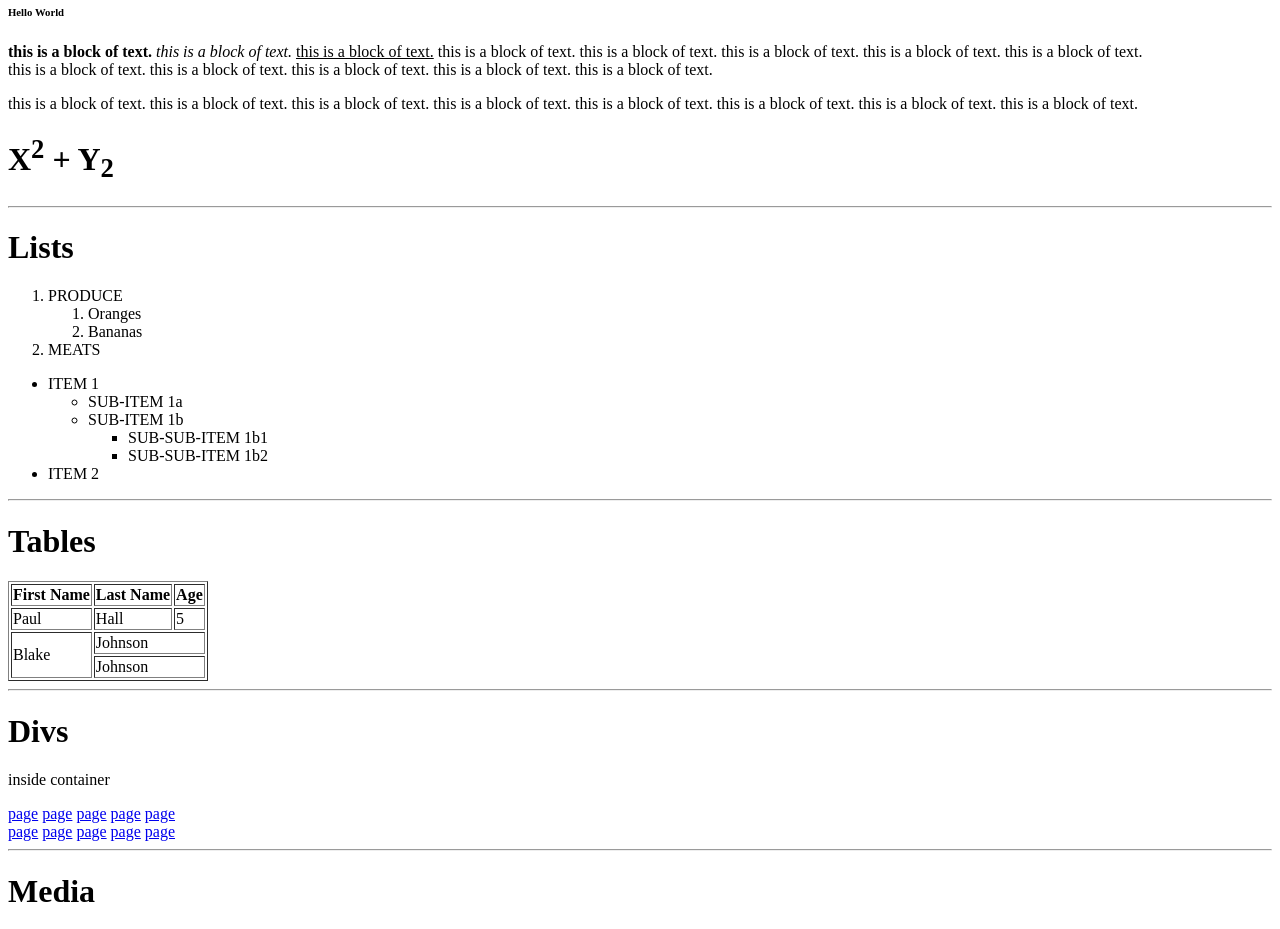
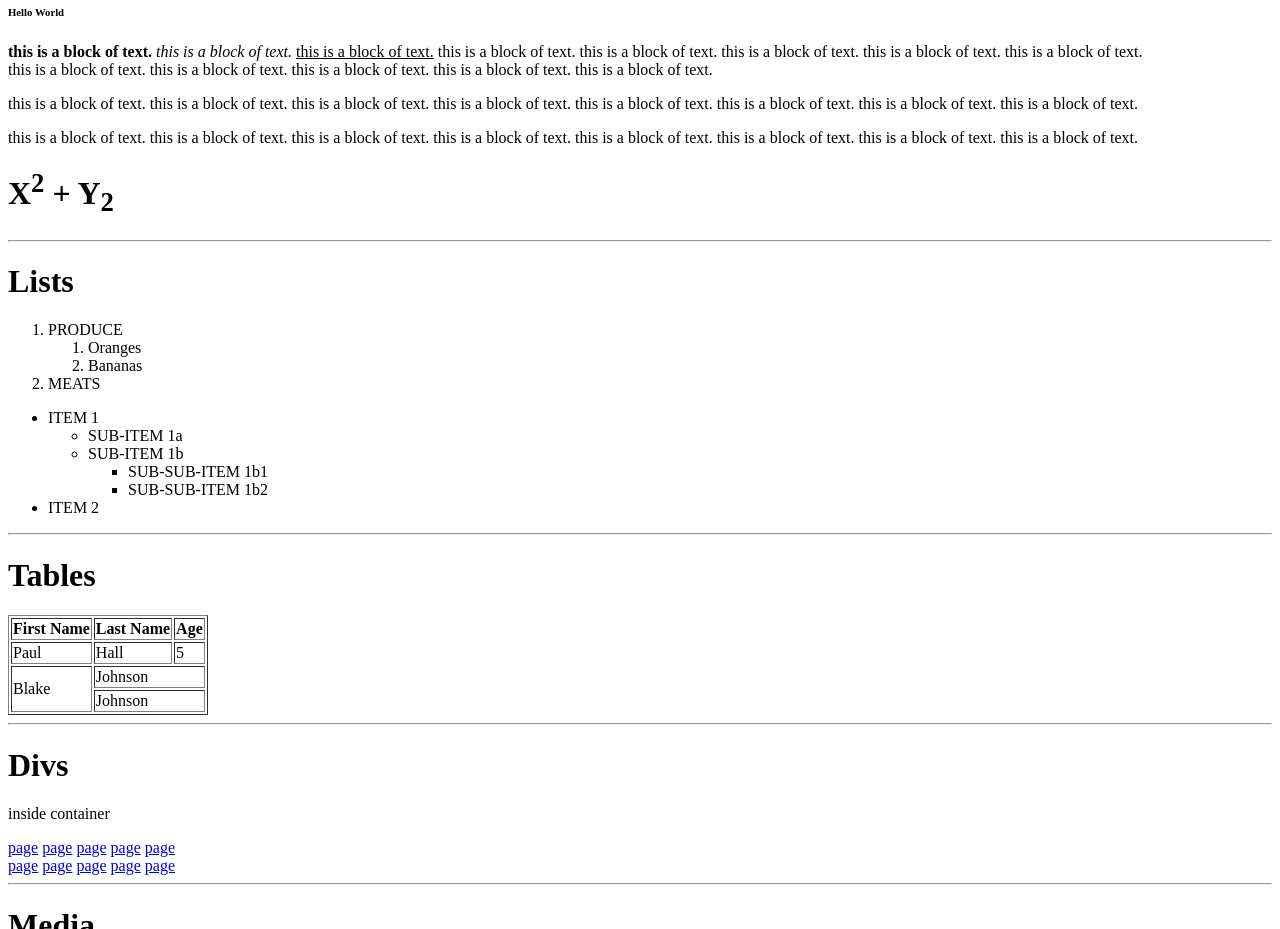
Before and after one commit to blakejohnsonnyc/testreponame, a plain HTML site: page index.html in a window 1280 px wide. Shown: the part 1000-1929 px from the top of the page. Drawn offline with Linux system fonts and the light colour scheme.

Commit message:
added a paragraph as a test

```diff
--- a/index.html
+++ b/index.html
@@ -32,6 +32,14 @@
         this is a block of text.
         this is a block of text.</p>
         <p>this is a block of text.
+        this is a block of text.
+        this is a block of text.
+        this is a block of text.
+        this is a block of text.
+        this is a block of text.
+        this is a block of text.
+        this is a block of text.
+        </p>        <p>this is a block of text.
         this is a block of text.
         this is a block of text.
         this is a block of text.
```
